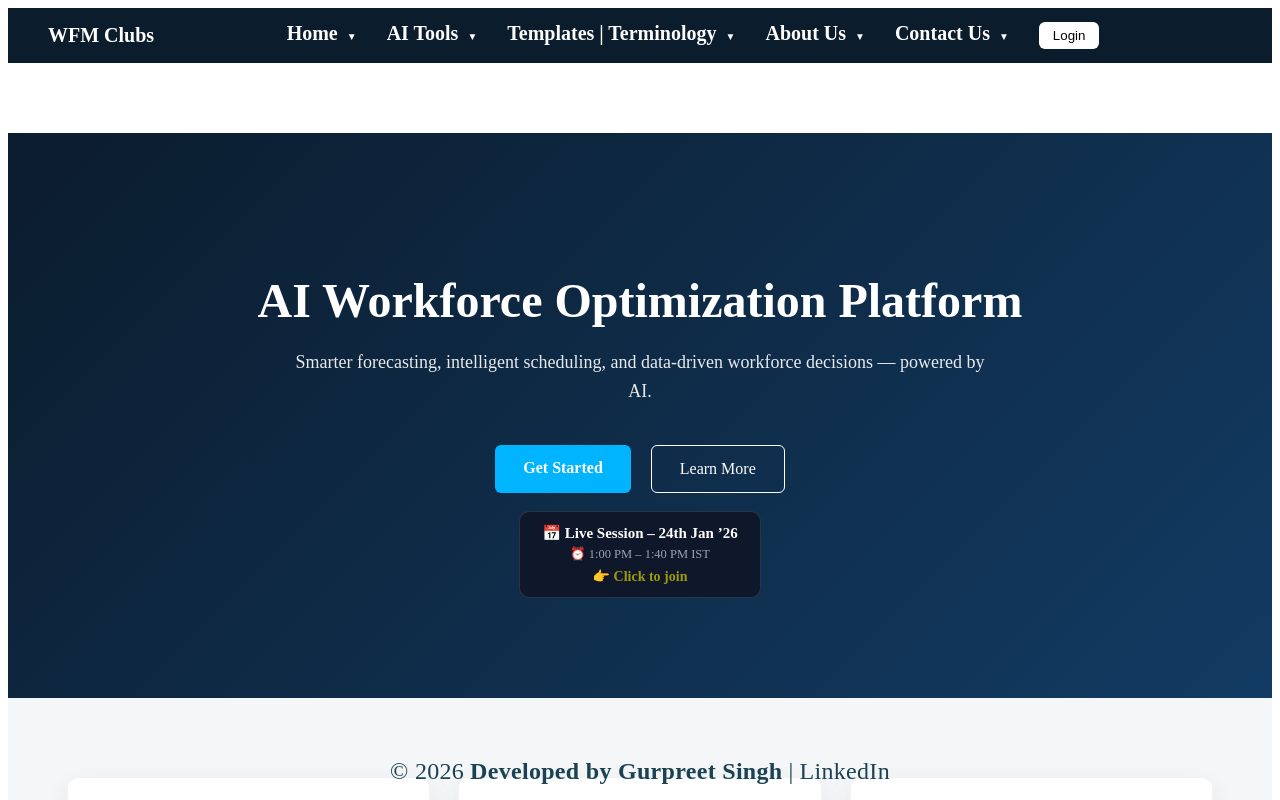
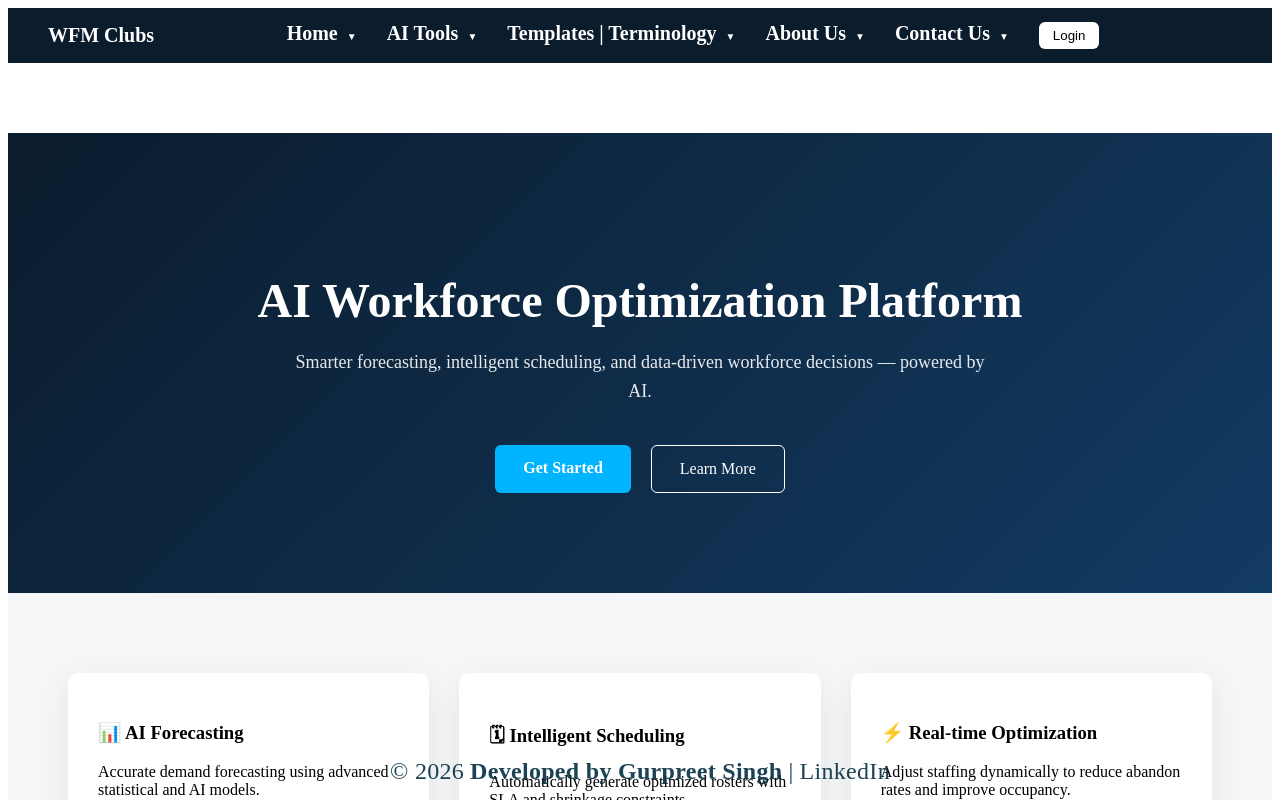
Before and after one commit to garrycnx/wfm-portal, a Next.js app: page / in a window 1280 px wide. Shown: the top 800 px of the page. Built offline with nearby package versions, Linux system fonts and the light colour scheme; no server answers.

Commit message:
Session Detail has been removed

```diff
--- a/src/app/page.tsx
+++ b/src/app/page.tsx
@@ -19,7 +19,7 @@ export default function Home() {
             Learn More
           </a>
         </div>
-        <div className="live-session-wrapper">
+        {/* <div className="live-session-wrapper">
           <a
             href="https://calendar.app.google/asQfmbYrmg2oqUxb8"
             target="_blank"
@@ -30,7 +30,7 @@ export default function Home() {
             <div className="live-time">⏰ 1:00 PM – 1:40 PM IST</div>
             <div className="live-join">👉 Click to join</div>
           </a>
-        </div>
+        </div> */}
       </section>
 
       {/* FEATURES */}
```
